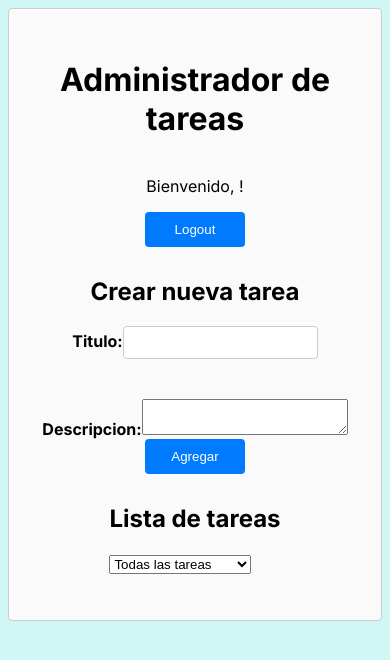
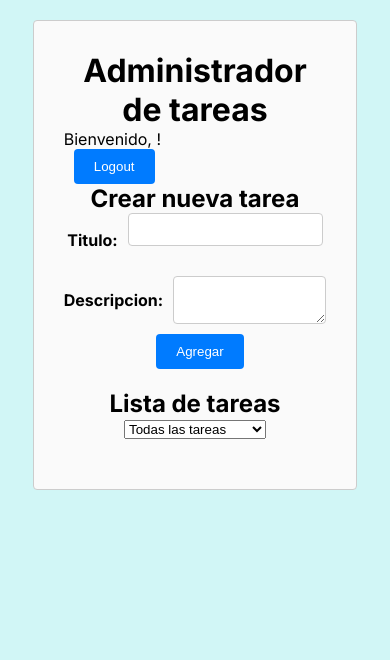
Before and after one commit to lkainn/FE05---Proyecto-grupo-5, a Next.js app: page / in a window 390 px wide. Both pictures are taken after a click on the button "Login". Shown: the top 660 px of the page. Built offline with nearby package versions, Linux system fonts and the light colour scheme.

Commit message:
se modificaron los estilos para que el sitio sea responsive

```diff
--- a/components/NewTaskForm.js
+++ b/components/NewTaskForm.js
@@ -27,10 +27,10 @@ const NewTaskForm = ({ onAddTask }) => {
   };
 
   return (
-    <div  >
+    <div>
       <h2>Crear nueva tarea</h2>
       <form onSubmit={handleSubmit}>
-        <div>
+        <div className="input-group">
           <label htmlFor="title">Titulo:</label>
           <input
             type="text"
@@ -40,7 +40,7 @@ const NewTaskForm = ({ onAddTask }) => {
             required
           />
         </div>
-        <div>
+        <div className="input-group">
           <label htmlFor="description">Descripcion:</label>
           <textarea
             id="description"
--- a/components/TasksPage.js
+++ b/components/TasksPage.js
@@ -48,19 +48,22 @@ const TasksPage = ({ user, onLogout }) => {
   const filteredTasks = filterTasks(filter, tasks);
 
   return (
-    <div className='centrarButton' >
-      <p>Bienvenido, {user.username}!</p>
-      <button onClick={onLogout}>Logout</button>
+    <div  >
+      <p className='mens-container'>Bienvenido, {user.username}!</p>
+      <button className='button-container' onClick={onLogout}>Logout</button>
 
       <NewTaskForm onAddTask={handleAddTask} />
 
-      <div>
+      <div className="task-container">
     <h2>Lista de tareas</h2>
     <TaskFilter onFilterChange={handleFilterChange} /> {/* Agrega el componente de filtro */}
-        <ul>
+    <ul className="task-list">
       {filteredTasks.map((task, index) => (
-            <li key={index}>
+        <li key={index} className="task-item">
+          <div className="task-info">
             <strong>{task.title}</strong>: {task.description}
+          </div>
+          <div className="task-actions">
             <button onClick={() => handleEditTask(task)}>Editar</button>
             <TaskDeleteButton onDelete={() => handleDeleteTask(task)} /> {/* Agrega el componente de eliminación */}
             <input
@@ -68,6 +71,7 @@ const TasksPage = ({ user, onLogout }) => {
               checked={task.completed}
               onChange={() => handleToggleComplete(task)}
             /> {/* Checkbox para tareas completadas */}
+          </div>
         </li>
       ))}
     </ul>
--- a/styles/globals.css
+++ b/styles/globals.css
@@ -1,26 +1,31 @@
+body {
+  background-color: rgb(209, 246, 246);
+  display: flex;
+  flex-direction: column; /* Cambiamos la dirección del flex a columna */
+  align-items: center;
+  justify-content: flex-start; /* Alineamos el contenido en la parte superior */
+  height: 100vh;
+  margin: 0;
+  padding: 20px; /* Agregamos un poco de espacio alrededor del contenido */
+}
 
-body {
-
-  background-color: rgb(209, 246, 246);
-}
 .container {
   background-color: rgb(250, 250, 250);
-  max-width: 400px;
-  margin: 0 auto;
+  width: 75%;
   padding: 30px;
   border: 1px solid #ccc;
   border-radius: 4px;
+  text-align: center; /* Centramos el contenido horizontalmente */
 }
 
 .container2 {
-background-color: rgb(250, 250, 250);
-max-width: 800px;
-margin: 0 auto;
-padding: 30px;
-border: 1px solid #ccc;
-border-radius: 4px;
+  background-color: rgb(250, 250, 250);
+  width: 75%;
+  padding: 30px;
+  border: 1px solid #ccc;
+  border-radius: 4px;
+  text-align: center; /* Centramos el contenido horizontalmente */
 }
-
 
 form {
   display: flex;
@@ -30,73 +35,112 @@ form {
   margin: auto;
 }
 
+h1, h2, p {
+  text-align: center;
+  margin: 0; /* Eliminamos el margen superior e inferior para el título y el mensaje */
+}
+
+.label-container {
+  display: flex;
+  justify-content: space-between; /* Alineamos el título, el botón y el mensaje horizontalmente */
+  align-items: center; /* Alineamos verticalmente el título, el botón y el mensaje */
+  margin-bottom: 20px; /* Agregamos espacio entre el título y los elementos */
+}
+
+.label-container .logoutButton,
+.label-container .mensBienvenida {
+  flex: 1; /* Hacemos que el botón y el mensaje ocupen el espacio disponible */
+  text-align: right; /* Alineamos el botón y el mensaje a la derecha */
+}
+
 label {
   font-weight: bold;
-  margin-bottom: 10px;
-
-
-}
-
-h1 {
-  text-align: center;
-}
-
-h2 {
-  text-align: center;
-}
-
-p {
-  text-align: center;
+  margin: 0; /* Eliminamos el margen inferior para el título */
 }
 
 input {
-  margin-bottom:40px;
+  margin-bottom: 20px;
   padding: 8px;
   border: 1px solid #ccc;
   border-radius: 4px;
 }
 
 textarea {
+  width: 100%;
+}
 
-  width: 200px;
+.button-container {
+  display: flex;
+  justify-content: flex-start; /* Alineamos los botones a la derecha */
+}
+
+.mens-container {
+  display: flex;
+  justify-content: flex-start; /* Alineamos los botones a la derecha */
 }
 
 button {
-  width: 100px;
-  padding: 10px;
+  width: auto; /* Permitimos que el ancho del botón sea automático */
+  padding: 10px 20px; /* Ajustamos el padding para que los botones no sean demasiado largos */
   background-color: #007bff;
   color: #fff;
   border: none;
   border-radius: 4px;
   cursor: pointer;
-  margin-bottom:10px;
+  margin-left: 10px; /* Agregamos un margen izquierdo entre los botones */
 }
 
 button:hover {
   background-color: #0056b3;
 }
 
-.centrarButton{
+.input-group {
   display: flex;
-  flex-direction: column;
+  flex-direction: row;
   align-items: center;
-  justify-content: center;
-  height: 100%; /* Centrar verticalmente */
-
+  margin-bottom: 10px;
 }
 
-.centrarInput{
-  display: flex;
-  justify-content: center; /* Centrar horizontalmente */
-  align-items: center; /* Centrar verticalmente */
-
-
+.input-group label {
+  flex: 1;
+  text-align: right;
+  margin-right: 10px;
 }
 
-.labelRegistro {
+.input-group input,
+.input-group textarea {
+  flex: 2;
+  padding: 8px;
+  border: 1px solid #ccc;
+  border-radius: 4px;
+}
 
+.task-container {
+  text-align: center; /* Centra el contenido horizontalmente */
+  margin: 20px; /* Agrega un margen alrededor del contenedor */
+}
 
-  width: 500px;
+.task-list {
+  list-style: none;
+  padding: 0;
+}
 
+.task-item {
+  display: flex;
+  justify-content: space-between; /* Espacio uniforme entre elementos */
+  align-items: center; /* Centra verticalmente los elementos */
+  border: 1px solid #ccc;
+  padding: 10px;
+  margin-bottom: 10px;
+}
 
+.task-info {
+  flex: 2; /* El contenido de la tarea ocupa la mayor parte del espacio */
 }
+
+.task-actions {
+  flex: 1; /* Los botones y el checkbox ocupan menos espacio */
+  display: flex;
+  justify-content: flex-end; /* Botones alineados a la derecha */
+  gap: 10px; /* Espacio entre los botones */
+}
```
Lines whose indentation alone changed are shown as unchanged.
